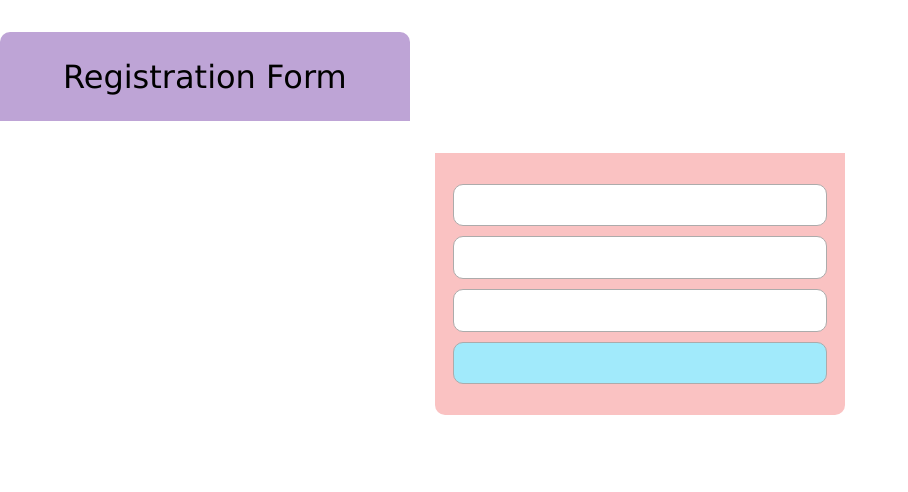
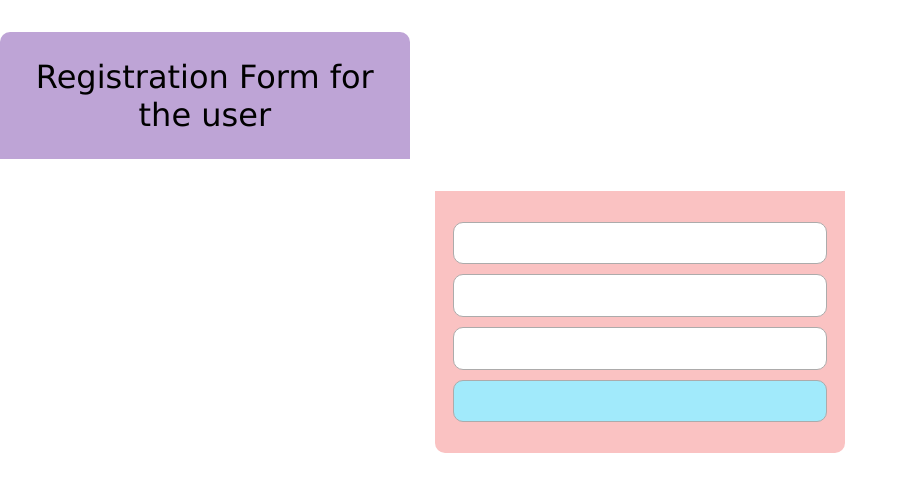
Before and after one commit to vigneshnm64/mysimple, a React (Create React App) app: page / in a window 1280 px wide. Shown: the top 492 px of the page, without its empty margins (0-908 px from the left). Built offline with nearby package versions, Linux system fonts and the light colour scheme.

Commit message:
theregstration user

```diff
--- a/src/App.js
+++ b/src/App.js
@@ -4,7 +4,7 @@ import "./App.css";
 function App() {
     return (
         <>
-            <p className="title">Registration Form</p>
+            <p className="title">Registration Form for the user</p>
 
             <form className="App">
                 <input type="text" />
```
